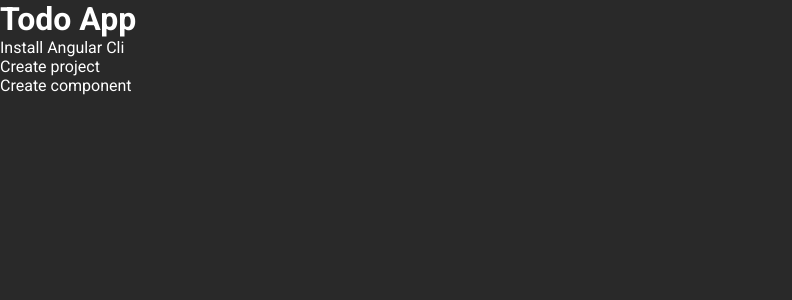
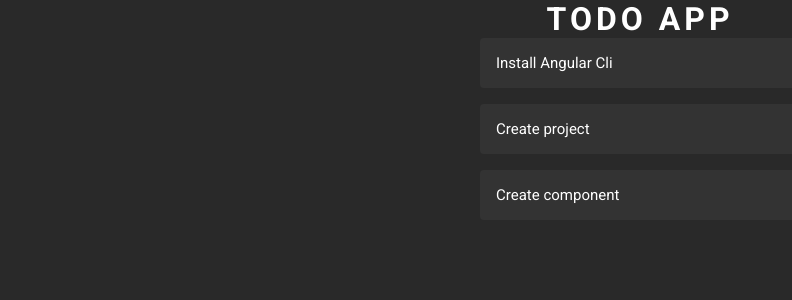
Before and after one commit to federico1818/platzi-todoapp, an Angular app: page / in a window 1280 px wide. Shown: the top 300 px of the page, without its empty margins (0-792 px from the left). Built offline with nearby package versions, Linux system fonts and the light colour scheme.

Commit message:
list styles

```diff
--- a/src/app/app.component.scss
+++ b/src/app/app.component.scss
@@ -0,0 +1,25 @@
+:host {
+    display: grid;
+    justify-content: center;
+}
+
+h1 {
+    text-transform: uppercase;
+    font-size: 32px;
+    letter-spacing: 4px;
+    text-align: center;
+}
+
+ul {
+    display: grid;
+    gap: 16px 0;
+    width: 320px;
+}
+
+li {
+    background-color: var(--surface-container-high-color);
+    border-radius: 4px;
+    color: var(--on-surface-container-high-color);
+    font-size: 15px;
+    padding: 16px;
+}
--- a/src/assets/scss/_theme.scss
+++ b/src/assets/scss/_theme.scss
@@ -3,5 +3,7 @@
     --surface-color: #292929;
     --on-surface-color: #FFFFFF;
     --surface-container-color: #1a1a1a;
+    --surface-container-high-color: #333;
+    --on-surface-container-high-color: #FFFFFF;
     --primary-fixed-color: #1b8fff;
 }
```
